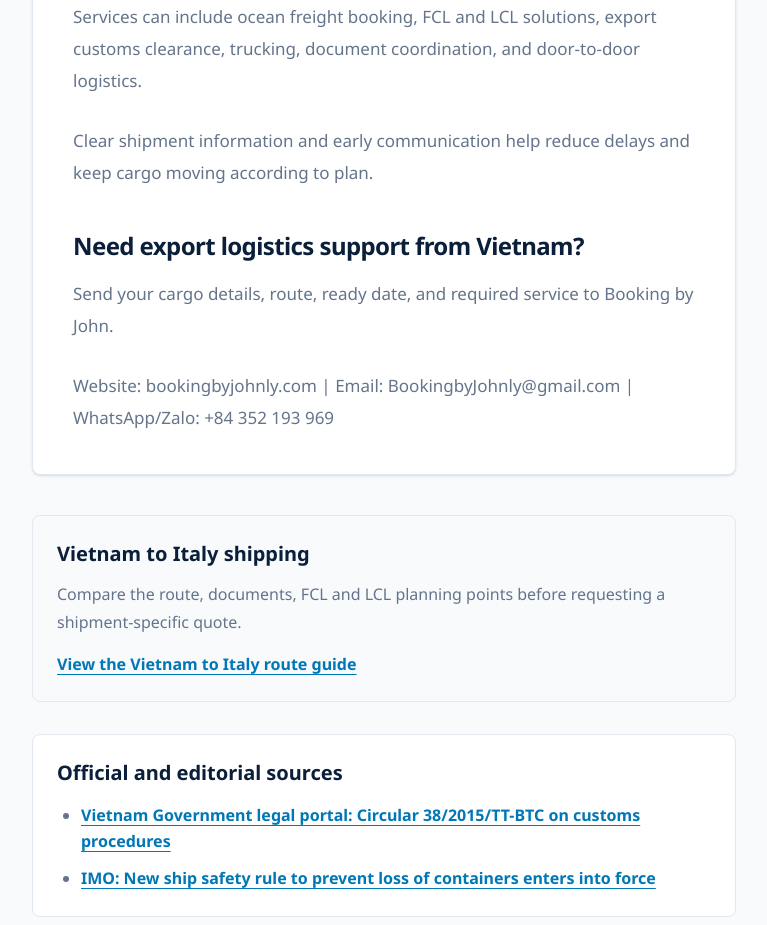
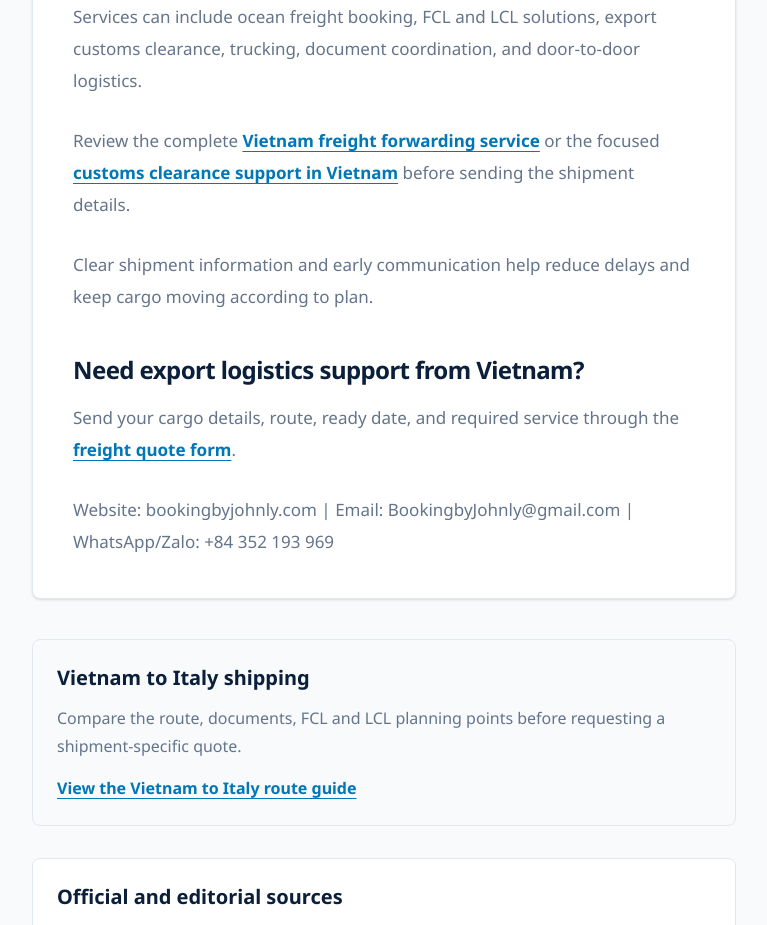
Before and after one commit to lyducquangbn99-gif/booking-by-john, a Next.js app: page /en/blog/2026-07-24-export-customs-clearance-vietnam-common-mistakes in a window 1280 px wide. Shown: the part 5100-6025 px from the top of the page, without its empty margins (256-1023 px from the left). Built offline with nearby package versions, Linux system fonts and the light colour scheme.

Commit message:
Strengthen internal links to priority search pages

```diff
--- a/components/BlogArticleContent.tsx
+++ b/components/BlogArticleContent.tsx
@@ -1,11 +1,25 @@
 import type { ReactNode } from "react";
+import Link from "next/link";
 import type { BlogBlock } from "@/lib/blog";
 
 function renderInline(text: string): ReactNode[] {
-  const parts = text.split(/(\[[^\]]+\]\(https?:\/\/[^)]+\))/g);
+  const parts = text.split(/(\[[^\]]+\]\((?:https?:\/\/|\/)[^)]+\))/g);
   return parts.map((part, index) => {
-    const match = part.match(/^\[([^\]]+)\]\((https?:\/\/[^)]+)\)$/);
+    const match = part.match(/^\[([^\]]+)\]\(((?:https?:\/\/|\/)[^)]+)\)$/);
     if (!match) return part;
+
+    if (match[2].startsWith("/")) {
+      return (
+        <Link
+          key={`${match[2]}-${index}`}
+          href={match[2]}
+          className="font-bold text-ocean-blue underline underline-offset-4"
+        >
+          {match[1]}
+        </Link>
+      );
+    }
+
     return (
       <a
         key={`${match[2]}-${index}`}
--- a/content/blog/en/2026-07-24-export-customs-clearance-vietnam-common-mistakes.md
+++ b/content/blog/en/2026-07-24-export-customs-clearance-vietnam-common-mistakes.md
@@ -92,10 +92,12 @@
 
 Services can include ocean freight booking, FCL and LCL solutions, export customs clearance, trucking, document coordination, and door-to-door logistics.
 
+Review the complete [Vietnam freight forwarding service](/en/services/freight-forwarder-vietnam) or the focused [customs clearance support in Vietnam](/en/services/customs-clearance-vietnam) before sending the shipment details.
+
 Clear shipment information and early communication help reduce delays and keep cargo moving according to plan.
 
 ## Need export logistics support from Vietnam?
 
-Send your cargo details, route, ready date, and required service to Booking by John.
+Send your cargo details, route, ready date, and required service through the [freight quote form](/en?mode=Ocean%20Freight&source=customs-mistakes-guide#request).
 
 Website: bookingbyjohnly.com | Email: BookingbyJohnly@gmail.com | WhatsApp/Zalo: +84 352 193 969
--- a/content/blog/en/2026-08-04-port-congestion-vietnam-shipments.md
+++ b/content/blog/en/2026-08-04-port-congestion-vietnam-shipments.md
@@ -31,6 +31,8 @@
 
 For time-sensitive cargo, compare more than the advertised transit time. Review the number of connections, schedule frequency, alternative sailings, inland delivery needs, and the consequences of a rollover. No route is immune from disruption, but a realistic backup plan can reduce the impact.
 
+The [Vietnam freight forwarding service](/en/services/freight-forwarder-vietnam) explains the information needed to compare current ocean options. If the cost of delay is higher than the transport saving, review [air freight to or from Vietnam](/en/services/air-freight-vietnam) as a separate alternative.
+
 ## What to send your Vietnam logistics partner
 
 Provide the cargo-ready date, commodity, HS code if available, package count, dimensions, gross weight, Incoterm, pickup location, preferred ports, destination address, and required delivery window. State whether the cargo is dangerous, refrigerated, oversized, or subject to special handling.
@@ -49,6 +51,6 @@
 
 Booking by John can coordinate Vietnam origin activities, including ocean freight booking, FCL and LCL planning, trucking, export customs support, and shipment updates. Options remain subject to carrier, terminal, customs, equipment, and actual operating conditions.
 
-Send the route, cargo details, ready date, and delivery priority for a shipment-specific check.
+Send the route, cargo details, ready date, and delivery priority through the [freight quote form](/en?mode=Ocean%20Freight&source=port-congestion-guide#request) for a shipment-specific check.
 
 Website: bookingbyjohnly.com | Email: BookingbyJohnly@gmail.com | WhatsApp/Zalo: +84 352 193 969
--- a/content/blog/en/strait-of-hormuz-vietnam-gulf-freight-check-july-2026.md
+++ b/content/blog/en/strait-of-hormuz-vietnam-gulf-freight-check-july-2026.md
@@ -16,6 +16,8 @@
 The Strait of Hormuz is not yet a “business as usual” corridor. On 8 July, the International Maritime Organization condemned attacks over the previous two days against several commercial ships. IMO said hundreds of ships and around 6,000 seafarers remained stranded in the Persian Gulf. Its live Middle East page was still describing the situation as rapidly evolving on 16 July.
 
 For Vietnam importers and exporters moving cargo to or from Gulf markets, the immediate lesson is operational: do not rely on an old quotation, an earlier routing or a generic statement that the route has reopened. Reconfirm the exact carrier, load and discharge ports, transshipment point, cargo type, acceptance status, storage terms and insurance position before cargo handover.
+
+Use the [Vietnam freight forwarding service](/en/services/freight-forwarder-vietnam) to submit the actual route and cargo details for a shipment-specific review. When delivery timing is critical, [air freight to or from Vietnam](/en/services/air-freight-vietnam) can be compared separately, subject to current cargo acceptance and capacity.
 
 ## What the latest carrier notice says
 
@@ -48,4 +50,4 @@
 
 Confidence is high on the dated IMO, Maersk, UNCTAD and Vietnam ministry statements. Operational uncertainty remains high because carrier acceptance, port calls, charges, storage locations and security conditions can change at short notice. No general transit-time increase, market-wide surcharge or future reopening date is claimed here.
 
-Booking by John can help turn the latest carrier notice into a shipment-specific route, charge and document check before cargo is committed.
+Booking by John can help turn the latest carrier notice into a shipment-specific route, charge and document check before cargo is committed. [Request a freight quote](/en?mode=Ocean%20Freight&source=hormuz-risk-update#request) with the origin, destination, cargo details, ready date and Incoterm.
```
